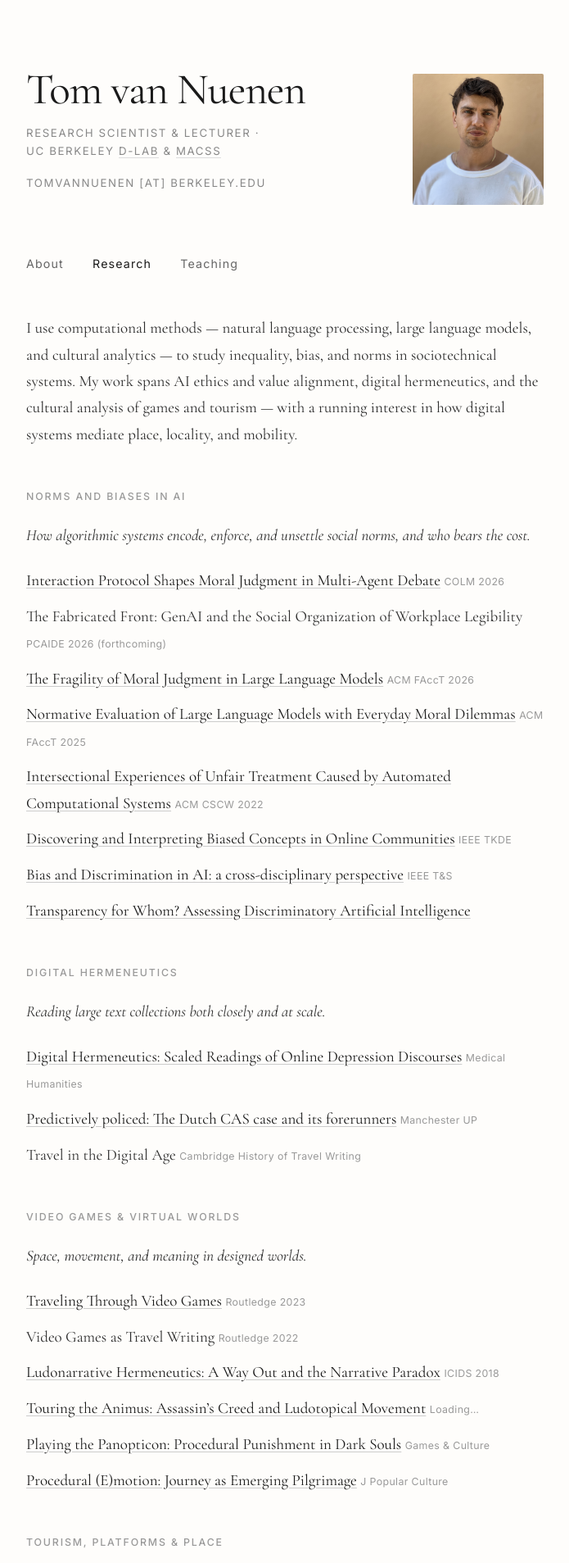
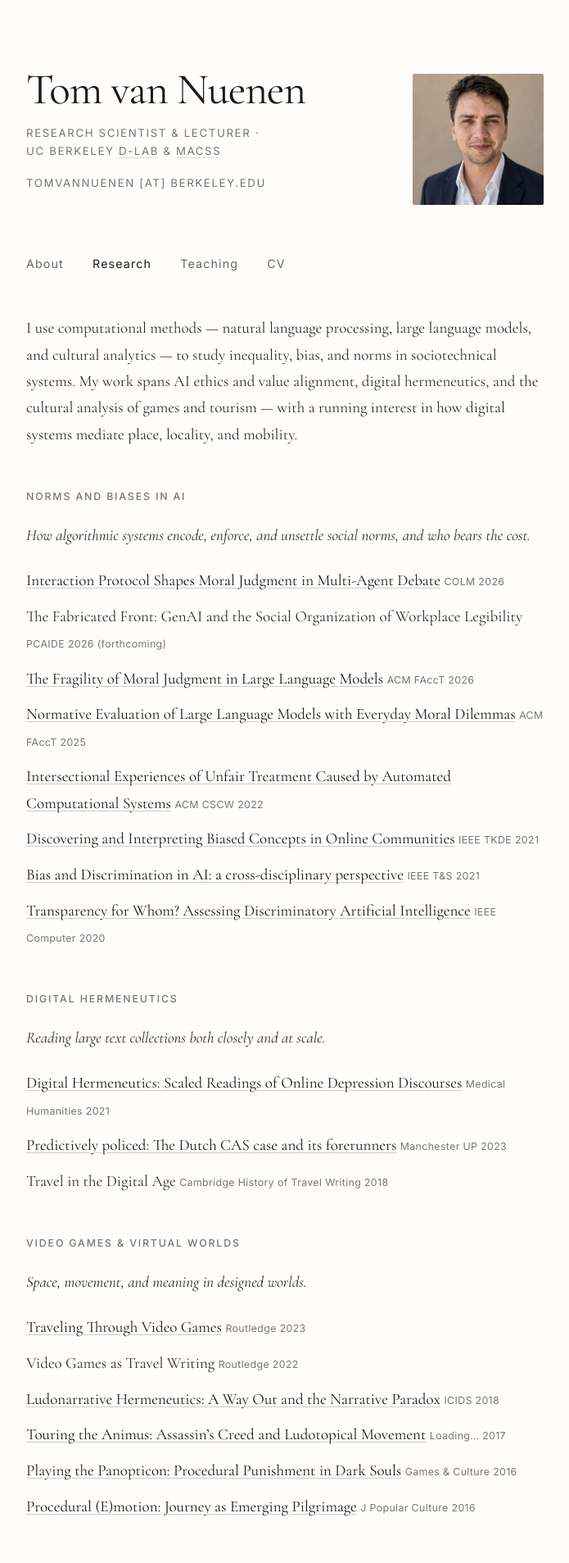
Before and after one commit to tomvannuenen/tomvannuenen.github.io, a Jekyll site: the page built from research.md, in a window 1280 px wide. Shown: the top 1907 px of the page at 82% size, without its empty margins (292-987 px from the left). Built offline with Jekyll 4.4.1, drawn with Linux system fonts in a browser that asks for light colours; some of the changed text lies outside the part shown.

Commit message:
Design pass: CV link, OG/favicon metadata, contrast fixes, pub years, demo links, new photo
Co-Authored-By: Claude Opus 4.8 <noreply@anthropic.com>

```diff
--- a/_config.yml
+++ b/_config.yml
@@ -1,5 +1,5 @@
 title: Tom van Nuenen
-description: Research Scientist & Lecturer at UC Berkeley's Social Science Data Lab
+description: Computational social scientist at UC Berkeley — coordinator of the Master of Computational Social Science (MaCSS), research scientist at D-Lab, studying how algorithmic systems shape culture, place, and inequality
 author: Tom van Nuenen
 
 # Build settings
--- a/_layouts/default.html
+++ b/_layouts/default.html
@@ -5,6 +5,13 @@
     <meta name="viewport" content="width=device-width, initial-scale=1.0">
     <title>{% if page.title and page.title != "Home" %}{{ page.title }} - {% endif %}{{ site.title }}</title>
     <meta name="description" content="{{ site.description }}">
+    <link rel="icon" type="image/svg+xml" href="/assets/favicon.svg">
+    <meta property="og:type" content="website">
+    <meta property="og:title" content="{% if page.title and page.title != 'Home' %}{{ page.title }} - {% endif %}{{ site.title }}">
+    <meta property="og:description" content="{{ site.description }}">
+    <meta property="og:url" content="https://tomvannuenen.me{{ page.url }}">
+    <meta property="og:image" content="https://tomvannuenen.me/assets/images/me.jpg">
+    <meta name="twitter:card" content="summary">
     <link rel="preconnect" href="https://fonts.googleapis.com">
     <link rel="preconnect" href="https://fonts.gstatic.com" crossorigin>
     <link href="https://fonts.googleapis.com/css2?family=Cormorant+Garamond:ital,wght@0,400;0,500;0,600;1,400&family=Inter:wght@400;500&display=swap" rel="stylesheet">
@@ -64,7 +71,7 @@
             font-size: 0.7em;
             letter-spacing: 0.12em;
             text-transform: uppercase;
-            color: #888;
+            color: #757575;
             margin-top: 12px;
         }
 
@@ -73,7 +80,7 @@
         }
 
         .role a {
-            color: #888;
+            color: #757575;
             text-decoration: none;
             border-bottom: 1px solid #ddd;
         }
@@ -135,7 +142,7 @@
             font-weight: 500;
             letter-spacing: 0.15em;
             text-transform: uppercase;
-            color: #999;
+            color: #767676;
             margin-bottom: 20px;
             margin-top: 50px;
         }
@@ -178,7 +185,7 @@
         .book-year {
             font-family: 'Inter', sans-serif;
             font-size: 0.7em;
-            color: #999;
+            color: #767676;
             padding-top: 5px;
         }
 
@@ -235,7 +242,7 @@
         .venue {
             font-family: 'Inter', sans-serif;
             font-size: 0.65em;
-            color: #999;
+            color: #767676;
             letter-spacing: 0.03em;
         }
 
@@ -255,7 +262,7 @@
             border-top: 1px solid #eee;
             font-family: 'Inter', sans-serif;
             font-size: 0.7em;
-            color: #bbb;
+            color: #8a8a8a;
             letter-spacing: 0.05em;
         }
 
@@ -290,13 +297,14 @@
                 <p class="role"><span class="nb">Research Scientist & Lecturer</span> · <span class="nb">UC Berkeley <a href="https://dlab.berkeley.edu/">D-Lab</a> & <a href="https://macss.berkeley.edu/">MaCSS</a></span></p>
                 <p class="role"><span class="nb">tomvannuenen [at] berkeley.edu</span></p>
             </div>
-            <img src="/assets/images/IMG_9676_sm.jpg" alt="{{ site.title }}" class="photo">
+            <img src="/assets/images/me.jpg" alt="{{ site.title }}" class="photo">
         </header>
 
         <nav>
             <a href="/" {% if page.url == "/" %}class="active"{% endif %}>About</a>
             <a href="/research" {% if page.url == "/research.html" or page.url == "/research" %}class="active"{% endif %}>Research</a>
             <a href="/teaching" {% if page.url == "/teaching.html" or page.url == "/teaching" %}class="active"{% endif %}>Teaching</a>
+            <a href="/assets/CV_Tom_van_Nuenen.pdf">CV</a>
         </nav>
 
         <main>
--- a/research.md
+++ b/research.md
@@ -14,17 +14,17 @@ _How algorithmic systems encode, enforce, and unsettle social norms, and who bea
 - [The Fragility of Moral Judgment in Large Language Models](https://arxiv.org/abs/2603.05651) <span class="venue">ACM FAccT 2026</span>
 - [Normative Evaluation of Large Language Models with Everyday Moral Dilemmas](https://dl.acm.org/doi/10.1145/3715275.3732044) <span class="venue">ACM FAccT 2025</span>
 - [Intersectional Experiences of Unfair Treatment Caused by Automated Computational Systems](https://doi.org/10.1145/3555546) <span class="venue">ACM CSCW 2022</span>
-- [Discovering and Interpreting Biased Concepts in Online Communities](https://arxiv.org/abs/2010.14448) <span class="venue">IEEE TKDE</span>
-- [Bias and Discrimination in AI: a cross-disciplinary perspective](https://arxiv.org/abs/2008.07309) <span class="venue">IEEE T&S</span>
-- [Transparency for Whom? Assessing Discriminatory Artificial Intelligence](https://ieeexplore.ieee.org/abstract/document/9237325/)
+- [Discovering and Interpreting Biased Concepts in Online Communities](https://arxiv.org/abs/2010.14448) <span class="venue">IEEE TKDE 2021</span>
+- [Bias and Discrimination in AI: a cross-disciplinary perspective](https://arxiv.org/abs/2008.07309) <span class="venue">IEEE T&S 2021</span>
+- [Transparency for Whom? Assessing Discriminatory Artificial Intelligence](https://ieeexplore.ieee.org/abstract/document/9237325/) <span class="venue">IEEE Computer 2020</span>
 
 ## Digital Hermeneutics
 
 _Reading large text collections both closely and at scale._
 
-- [Digital Hermeneutics: Scaled Readings of Online Depression Discourses](https://pubmed.ncbi.nlm.nih.gov/34649936/) <span class="venue">Medical Humanities</span>
-- [Predictively policed: The Dutch CAS case and its forerunners](https://manchesteruniversitypress.co.uk/9781526164209/) <span class="venue">Manchester UP</span>
-- Travel in the Digital Age <span class="venue">Cambridge History of Travel Writing</span>
+- [Digital Hermeneutics: Scaled Readings of Online Depression Discourses](https://pubmed.ncbi.nlm.nih.gov/34649936/) <span class="venue">Medical Humanities 2021</span>
+- [Predictively policed: The Dutch CAS case and its forerunners](https://manchesteruniversitypress.co.uk/9781526164209/) <span class="venue">Manchester UP 2023</span>
+- Travel in the Digital Age <span class="venue">Cambridge History of Travel Writing 2018</span>
 
 ## Video Games & Virtual Worlds
 
@@ -33,19 +33,19 @@ _Space, movement, and meaning in designed worlds._
 - [Traveling Through Video Games](https://www.routledge.com/Traveling-through-Video-Games/vanNuenen/p/book/9781032519500) <span class="venue">Routledge 2023</span>
 - Video Games as Travel Writing <span class="venue">Routledge 2022</span>
 - [Ludonarrative Hermeneutics: A Way Out and the Narrative Paradox](https://link.springer.com/chapter/10.1007/978-3-030-04028-4_7) <span class="venue">ICIDS 2018</span>
-- [Touring the Animus: Assassin's Creed and Ludotopical Movement](https://journals.sfu.ca/loading/index.php/loading/article/view/195) <span class="venue">Loading…</span>
-- [Playing the Panopticon: Procedural Punishment in Dark Souls](https://journals.sagepub.com/doi/10.1177/1555412015570967) <span class="venue">Games & Culture</span>
-- [Procedural (E)motion: Journey as Emerging Pilgrimage](https://onlinelibrary.wiley.com/doi/10.1111/jpcu.12417) <span class="venue">J Popular Culture</span>
+- [Touring the Animus: Assassin's Creed and Ludotopical Movement](https://journals.sfu.ca/loading/index.php/loading/article/view/195) <span class="venue">Loading… 2017</span>
+- [Playing the Panopticon: Procedural Punishment in Dark Souls](https://journals.sagepub.com/doi/10.1177/1555412015570967) <span class="venue">Games & Culture 2016</span>
+- [Procedural (E)motion: Journey as Emerging Pilgrimage](https://onlinelibrary.wiley.com/doi/10.1111/jpcu.12417) <span class="venue">J Popular Culture 2016</span>
 
 ## Tourism, Platforms & Place
 
 _How platforms mediate locality, authenticity, and the experience of place._
 
 - [Scripted Journeys: Authenticity in Hypermediated Tourism](https://www.degruyter.com/document/doi/10.1515/9783110700497/html?lang=en) <span class="venue">De Gruyter 2021</span>
-- [Advancements in technology and digital media in tourism](https://journals.sagepub.com/doi/full/10.1177/1468797621990410) <span class="venue">Tourist Studies</span>
-- [Algorithmic authenticity: Sociotechnical authentication processes on online travel platforms](https://journals.sagepub.com/doi/full/10.1177/1468797619832314)
-- [The production of locality on peer-to-peer platforms](https://www.tandfonline.com/doi/pdf/10.1080/23311886.2016.1215780)
-- [Here I am: Authenticity and self-branding on travel blogs](https://journals.sagepub.com/doi/full/10.1177/1468797615594748)
+- [Advancements in technology and digital media in tourism](https://journals.sagepub.com/doi/full/10.1177/1468797621990410) <span class="venue">Tourist Studies 2021</span>
+- [Algorithmic authenticity: Sociotechnical authentication processes on online travel platforms](https://journals.sagepub.com/doi/full/10.1177/1468797619832314) <span class="venue">Tourist Studies 2019</span>
+- [The production of locality on peer-to-peer platforms](https://www.tandfonline.com/doi/pdf/10.1080/23311886.2016.1215780) <span class="venue">Cogent Social Sciences 2016</span>
+- [Here I am: Authenticity and self-branding on travel blogs](https://journals.sagepub.com/doi/full/10.1177/1468797615594748) <span class="venue">Tourist Studies 2015</span>
 
 ## Grants & Projects
 
```
Also changed, not shown: index.md (+1 -0 lines), teaching.md (+5 -5 lines), assets/favicon.svg (added), assets/images/me.jpg (added), 1 other file.
